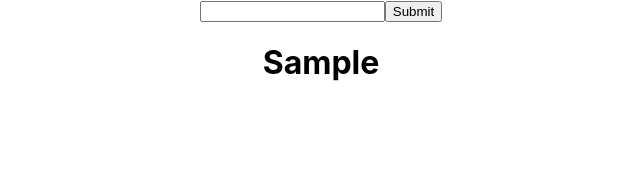
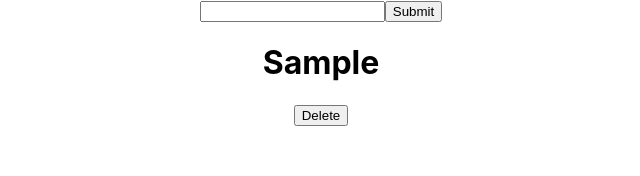
Before and after one commit to pvinthemix/redux-practice, a React (Create React App) app: page / in a window 1280 px wide. Both pictures are taken after typing "Sample" into the empty fields and a click on the button "Submit". Shown: the top 176 px of the page, without its empty margins (319-959 px from the left). Built offline with nearby package versions, Linux system fonts and the light colour scheme.

Commit message:
Adds remove grocery functionality

```diff
--- a/src/GroceryList.jsx
+++ b/src/GroceryList.jsx
@@ -1,31 +1,44 @@
-import React, { Component } from 'react';
-import { connect } from 'react-redux';
-
-
+import React, { Component } from "react";
+import { connect } from "react-redux";
+import { removeGrocery } from "./Redux/actions/actions";
 
 class GroceryList extends Component {
+  handleRemoveGroceryItem = groceryItemIndex => {
+    this.props.removeGrocery(groceryItemIndex);
+  };
 
-renderGroceries = () => {
-  console.log(this.props)
-  return this.props.groceries.map((grocery) => {
-    return (
-      <h1>{grocery}</h1>
-    )
-  })
-}
+  renderGroceries = () => {
+    console.log(this.props);
+    return this.props.groceries.map((grocery, groceryItemIndex) => {
+      return (
+        <div>
+          <h1>{grocery}</h1>
+          <button
+            onClick={() => this.handleRemoveGroceryItem(groceryItemIndex)}
+          >
+            Delete
+          </button>
+        </div>
+      );
+    });
+  };
 
-  render(){
-    return(
-      <div className="groceryList">
-        {this.renderGroceries()}
-      </div>
-    )
+  render() {
+    return <div className="groceryList">{this.renderGroceries()}</div>;
   }
 }
 
+const mapDispatchToProps = dispatch => ({
+  removeGrocery: groceryIndex => dispatch(removeGrocery(groceryIndex))
+});
 
-const mapStateToProps = (state) => ({
+const mapStateToProps = state => ({
   groceries: state.groceries
-})
+});
 
-export default connect(mapStateToProps)(GroceryList);
+//We're using map states to props here because we want to grab the array of groceries, make it into a prop we can use on this component. It is read only. We are not changing state in this component with this function.
+
+export default connect(
+  mapStateToProps,
+  mapDispatchToProps
+)(GroceryList);
--- a/src/Redux/actions/actions.js
+++ b/src/Redux/actions/actions.js
@@ -1,6 +1,11 @@
 export const addGrocery = groceryItem => ({
   type: "ADD_GROCERY",
   groceryItem
-})
+});
+
+export const removeGrocery = groceryIndex => ({
+  type: "REMOVE_GROCERY",
+  groceryIndex
+});
 
 //2 things to have in an action: the type and the item you are passing in
--- a/src/Redux/reducers/addGroceriesReducer.js
+++ /dev/null
@@ -1,8 +0,0 @@
-export const addGroceriesReducer = (state = [], action) => {
-  switch(action.type) {
-    case "ADD_GROCERY":
-      return [...state, action.groceryItem]
-    default:
-      return state
-  }
-}
--- /dev/null
+++ b/src/Redux/reducers/groceriesReducer.js
@@ -0,0 +1,12 @@
+export const groceriesReducer = (state = [], action) => {
+  switch (action.type) {
+    case "ADD_GROCERY":
+      return [...state, action.groceryItem];
+    case "REMOVE_GROCERY":
+      let newState = [...state];
+      newState.splice(action.groceryIndex, 1);
+      return newState;
+    default:
+      return state;
+  }
+};
--- a/src/Redux/reducers/rootReducer.js
+++ b/src/Redux/reducers/rootReducer.js
@@ -1,6 +1,6 @@
-import { combineReducers } from 'redux';
-import { addGroceriesReducer } from './addGroceriesReducer.js';
+import { combineReducers } from "redux";
+import { groceriesReducer } from "./groceriesReducer.js";
 
 export const rootReducer = combineReducers({
-  groceries: addGroceriesReducer
-})
+  groceries: groceriesReducer
+});
```
Also changed, not shown: src/App.js (+33 -27 lines).
